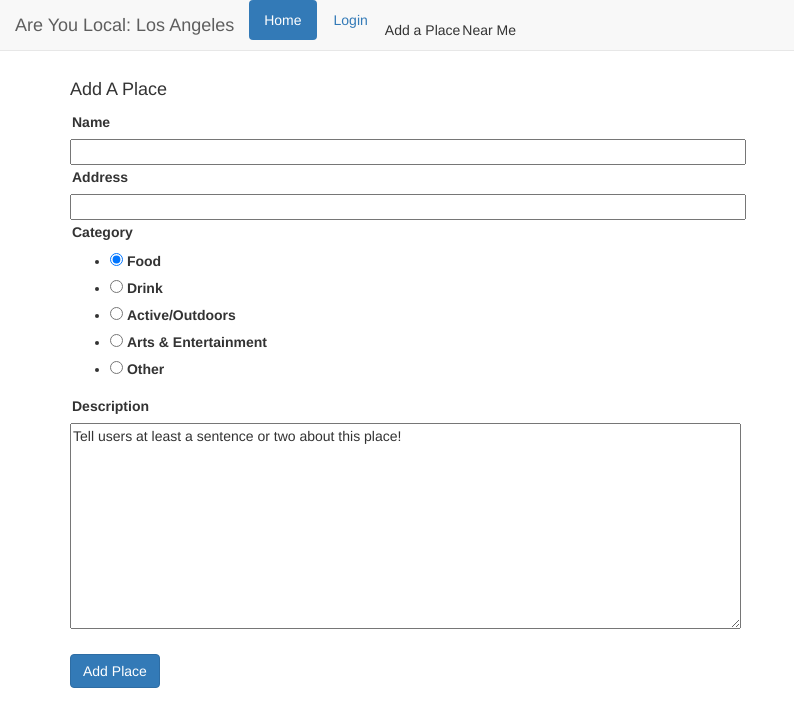
After one commit to peterskipper/are-you-local, a Flask app: page /add_poi in a window 1280 px wide. The commit adds this page. Shown: the top 727 px of the page, without its empty margins (0-794 px from the left). Run offline with Flask 2, Linux system fonts and the light colour scheme; some libraries are stand-ins or nearby versions.

Commit message:
Add Place form, adjust button position

```diff
--- a/app/forms.py
+++ b/app/forms.py
@@ -1,4 +1,4 @@
-from wtforms import Form, TextField, PasswordField, validators
+from wtforms import Form, TextField, TextAreaField, RadioField, PasswordField, validators
 
 class RegistrationForm(Form):
     username = TextField('Username', [validators.Length(min=3),
@@ -16,3 +16,11 @@ class RegistrationForm(Form):
 class LoginForm(Form):
     name = TextField('Username or Email', [validators.InputRequired()])
     password = PasswordField('Password', [validators.InputRequired()])
+
+class POIForm(Form):
+    name = TextField('Name', [validators.InputRequired()])
+    category = RadioField('Category', choices=[(0, 'Food'), (1, 'Drink'),
+        (2, 'Active/Outdoors'), (3, 'Arts & Entertainment'), (4, 'Other')])
+    address = TextField('Address', [validators.InputRequired()])
+    desc = TextAreaField('Description', [validators.InputRequired()],
+        default='Tell users at least a sentence or two about this place!')
--- a/app/models.py
+++ b/app/models.py
@@ -18,7 +18,7 @@ class User(Base, UserMixin):
     id = Column(Integer, Sequence('user_id_sequence'), primary_key=True)
     username = Column(String, nullable=False, unique=True)
     email = Column(String, nullable=False, unique=True)
-    realname = Column(String, nullable=True)
+    realname = Column(String, nullable=True, default='')
     password = Column(String, nullable=False)
     pois = relationship('UserPOI', backref='user')
 
@@ -53,6 +53,7 @@ class POI(Base):
     #database fields
     id = Column(Integer, Sequence('poi_id_sequence'), primary_key=True)
     name = Column(String, nullable=False)
+    category = Column(Integer, nullable=False)
     address = Column(String, nullable=False)
     latitude = Column(Float, nullable=False)
     longitude = Column(Float, nullable=False)
--- a/app/static/css/main.css
+++ b/app/static/css/main.css
@@ -10,6 +10,11 @@ body {
 dl > dt {
     padding: 2px;
 }
+
+.buttonbottom {
+  margin-bottom: 10px;
+}
+
 #createaccount {
     position: absolute;
     padding-left: 200px;
--- /dev/null
+++ b/app/templates/add_poi.html
@@ -0,0 +1,14 @@
+{% extends "base.html" %}
+{% from "macros.html" import render_field %}
+{% block content %}
+<form role="form" action="/add_poi" method="POST">
+    <h4>Add A Place</h4>
+    <dl>
+        {{ render_field(form.name, size=80) }}
+        {{ render_field(form.address, size=80) }}
+        {{ render_field(form.category) }}
+        {{ render_field(form.desc, rows=10, cols=80) }}
+    </dl>
+    <button type="submit" class="btn btn-primary buttonbottom">Add Place</button>
+</form>
+{% endblock %}
--- a/app/templates/base.html
+++ b/app/templates/base.html
@@ -32,7 +32,7 @@
                 <span class="icon-bar"></span>
                 <span class="icon-bar"></span>
               </button>
-              <a class="navbar-brand" href="#">Are You Local: LA</a>
+              <a class="navbar-brand" href="#">Are You Local: Los Angeles</a>
             </div>
 
             <div class="collapse navbar-collapse" id="bs-example-navbar-collapse-1">
@@ -43,7 +43,7 @@
                     {% else %}
                     <li><a href="{{ url_for('login_get') }}">Login</a></li>
                     {% endif %}
-                    <li><a href=""></a>My Accomplishments</li>
+                    <li><a href="{{ url_for('add_poi_get') }}"></a>Add a Place</li>
                     <li><a href=""></a>Near Me</li>
                 </ul>
             </div>
--- a/app/templates/login.html
+++ b/app/templates/login.html
@@ -7,7 +7,7 @@
         {{ render_field(form.name) }}
         {{ render_field(form.password) }}
     </dl>
-    <button type="submit" class="btn btn-primary">Login</button>
+    <button type="submit" class="btn btn-primary buttonbottom">Login</button>
 </form>
 <div id="createaccount">
     <h4>Or you could...</h4>
--- a/app/templates/register.html
+++ b/app/templates/register.html
@@ -11,6 +11,6 @@
         {{ render_field(form.password) }}
         {{ render_field(form.confirm)}}
     </dl>
-    <button type="submit" class="btn btn-primary">Register</button>
+    <button type="submit" class="btn btn-primary buttonbottom">Register</button>
 </form>
 {% endblock %}
--- a/app/views.py
+++ b/app/views.py
@@ -1,12 +1,10 @@
-from pprint import pprint as pp
-from pprint import pformat as pf
 from flask import render_template, url_for, request, flash, redirect
 from flask.ext.login import login_user, logout_user
 from werkzeug.security import check_password_hash, generate_password_hash
 from app import app
 from database import session
 from models import User
-from forms import LoginForm, RegistrationForm
+from forms import LoginForm, RegistrationForm, POIForm
 
 # Helper func for the views with forms
 def flash_errors(form):
@@ -55,17 +53,16 @@ def register_get():
 def register_post():
     form = RegistrationForm(request.form)
     if form.validate():
-        if form.fname.data or form.lname.data:
-            user = User(username=form.username.data,
-                email=form.email.data,
-                realname=form.fname.data+form.lname.data,
-                password=generate_password_hash(form.password.data)
-                )
-        else:
-            user = User(username=form.username.data,
+        user = User(username=form.username.data,
                 email=form.email.data,
                 password=generate_password_hash(form.password.data)
                 )
+        if form.fname.data and form.lname.data:
+            user.realname = form.fname.data + form.lname.data
+        elif form.fname.data:
+            user.realname = form.fname.data
+        elif form.lname.data:
+            user.realname = form.lname.data
         session.add(user)
         session.commit()
         flash('Thanks for registering!', 'success')
@@ -73,3 +70,12 @@ def register_post():
     else:
         flash_errors(form)
         return render_template('register.html', form=form)
+
+@app.route('/add_poi', methods=['GET'])
+def add_poi_get():
+    form = POIForm(request.args, category=0)
+    return render_template('add_poi.html', form=form)
+
+@app.route('/add_poi', methods=['POST'])
+def add_poi_post():
+    form = POIForm(request.form)
```
Also changed, not shown: app/templates/macros.html (line endings or trailing spaces).
